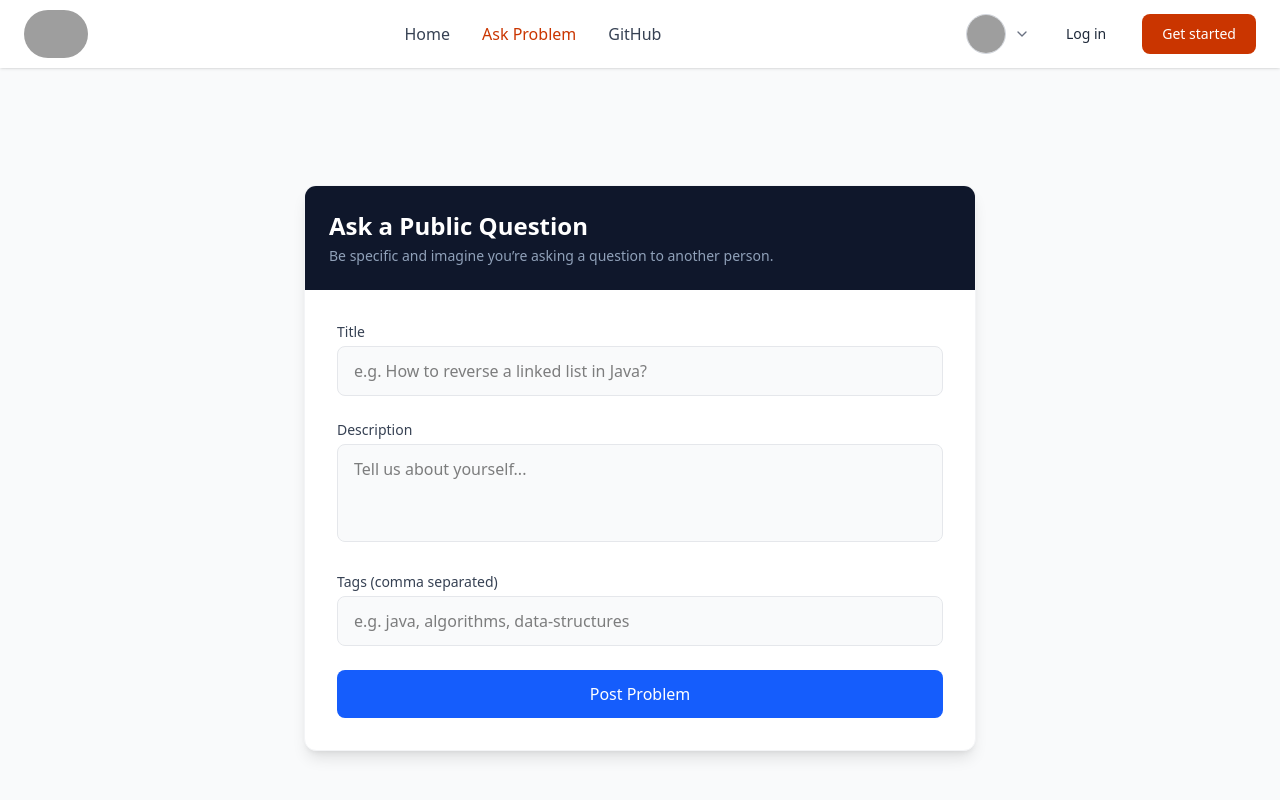
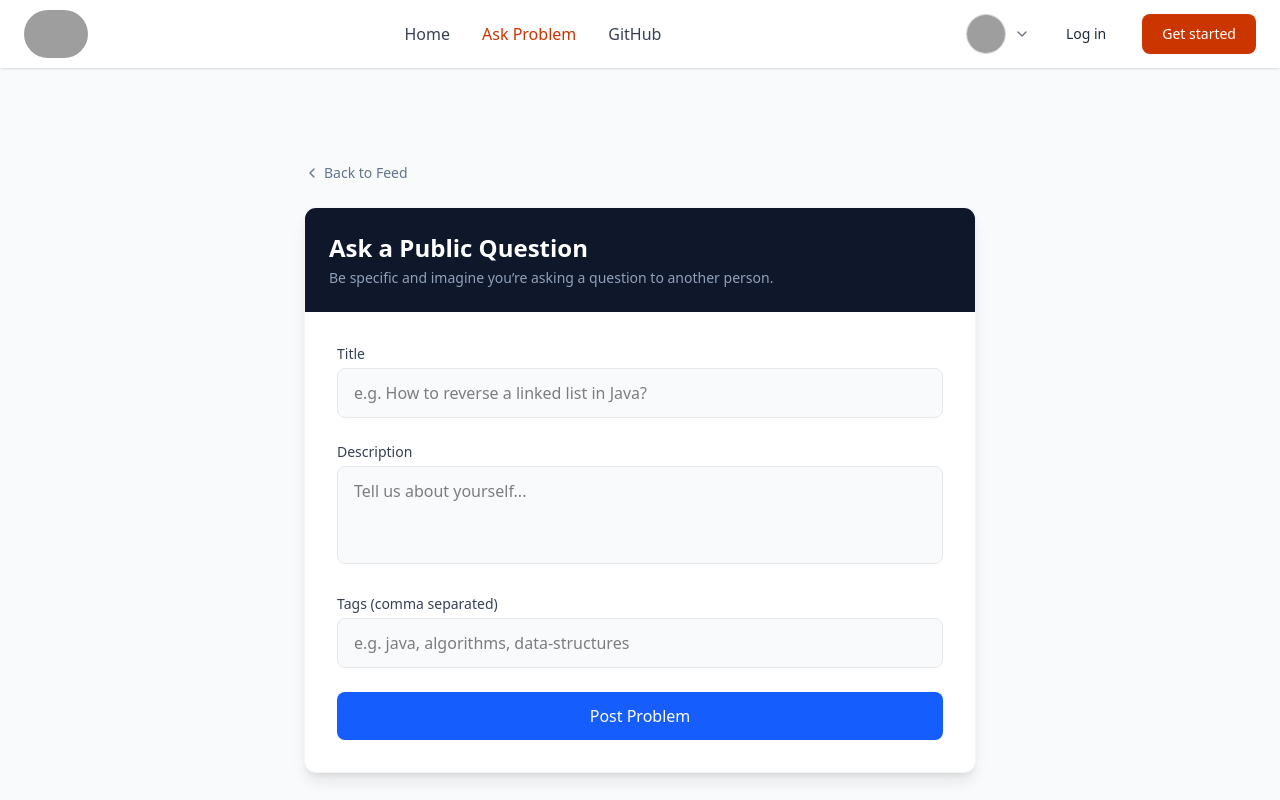
Before and after one commit to MohitBisht27/Slack, a React (Vite) app in the folder Frontend/: page /ask-problem in a window 1280 px wide. Shown: the top 800 px of the page. Built offline with nearby package versions, Linux system fonts and the light colour scheme; grey boxes are pictures that could not be loaded.

Commit message:
UI: add new button

```diff
--- a/Frontend/src/components/Editor/DoubtEditor.jsx
+++ b/Frontend/src/components/Editor/DoubtEditor.jsx
@@ -1,16 +1,17 @@
 import { useState } from "react";
 import { addProblem } from "../../api/ProblemApi";
-
+import { useNavigate } from "react-router-dom";
 import FormInput from "../AuthForm/FormInput";
 import FormTextarea from "../AuthForm/FormTextarea";
 import SubmitButton from "../AuthForm/SubmitButton";
+import { ChevronLeft } from "lucide-react";
 function AskProblem() {
   const [formData, setFormData] = useState({
     title: "",
     content: "",
     tags: "",
   });
-
+  const navigate = useNavigate();
   const [isSubmitting, setIsSubmitting] = useState(false);
   const [status, setStatus] = useState({ type: "", message: "" });
   const [errors, setErrors] = useState({});
@@ -70,7 +71,16 @@ function AskProblem() {
   };
 
   return (
-    <div className="min-h-screen bg-gray-50 flex items-center justify-center p-6">
+    <div className="min-h-screen bg-gray-50 flex flex-col items-center justify-center p-6">
+      <div className="w-full max-w-2xl mb-6">
+        <button
+          onClick={() => navigate(-1)}
+          className="flex items-center text-slate-500 hover:text-indigo-600 transition-colors font-medium text-sm"
+        >
+          <ChevronLeft size={16} className="mr-1" />
+          Back to Feed
+        </button>
+      </div>
       <div className="w-full max-w-2xl bg-white rounded-xl shadow-lg overflow-hidden border border-gray-100">
         {/* Header Section */}
         <div className="bg-slate-900 p-6 text-white">
```
